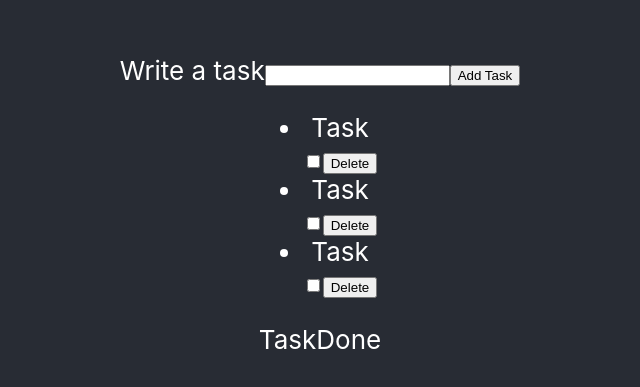
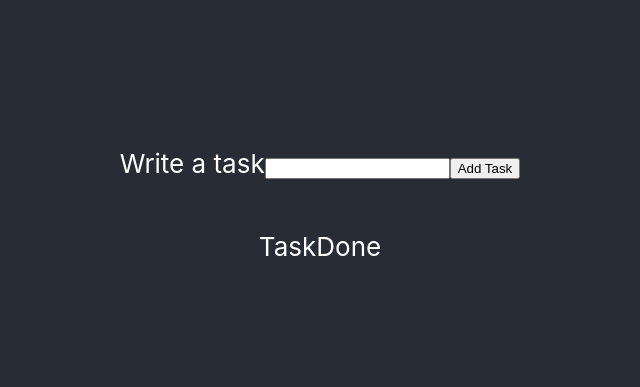
Before and after one commit to mgmaxi/todo-list, a React (Create React App) app: page / in a window 1280 px wide. Shown: the part 195-582 px from the top of the page, without its empty margins (320-960 px from the left). Built offline with nearby package versions, Linux system fonts and the light colour scheme.

Commit message:
Save data on localStorage

```diff
--- a/src/App.js
+++ b/src/App.js
@@ -5,23 +5,13 @@ import TaskDone from './components/TaskDone';
 import TaskList from './components/TaskList';
 
 function App() {
-  const [tasks, setTasks] = useState([
-    {
-      id: 1,
-      name: 'Task',
-      done: false,
-    },
-    {
-      id: 2,
-      name: 'Task',
-      done: false,
-    },
-    {
-      id: 3,
-      name: 'Task',
-      done: false,
-    },
-  ]);
+  const [tasks, setTasks] = useState(
+    JSON.parse(window.localStorage.getItem('tasks')) || []
+  );
+
+  useEffect(() => {
+    window.localStorage.setItem('tasks', JSON.stringify(tasks));
+  }, [tasks]);
 
   function taskAdd(task) {
     setTasks([...tasks, { id: Date.now(), name: task, done: false }]);
```
